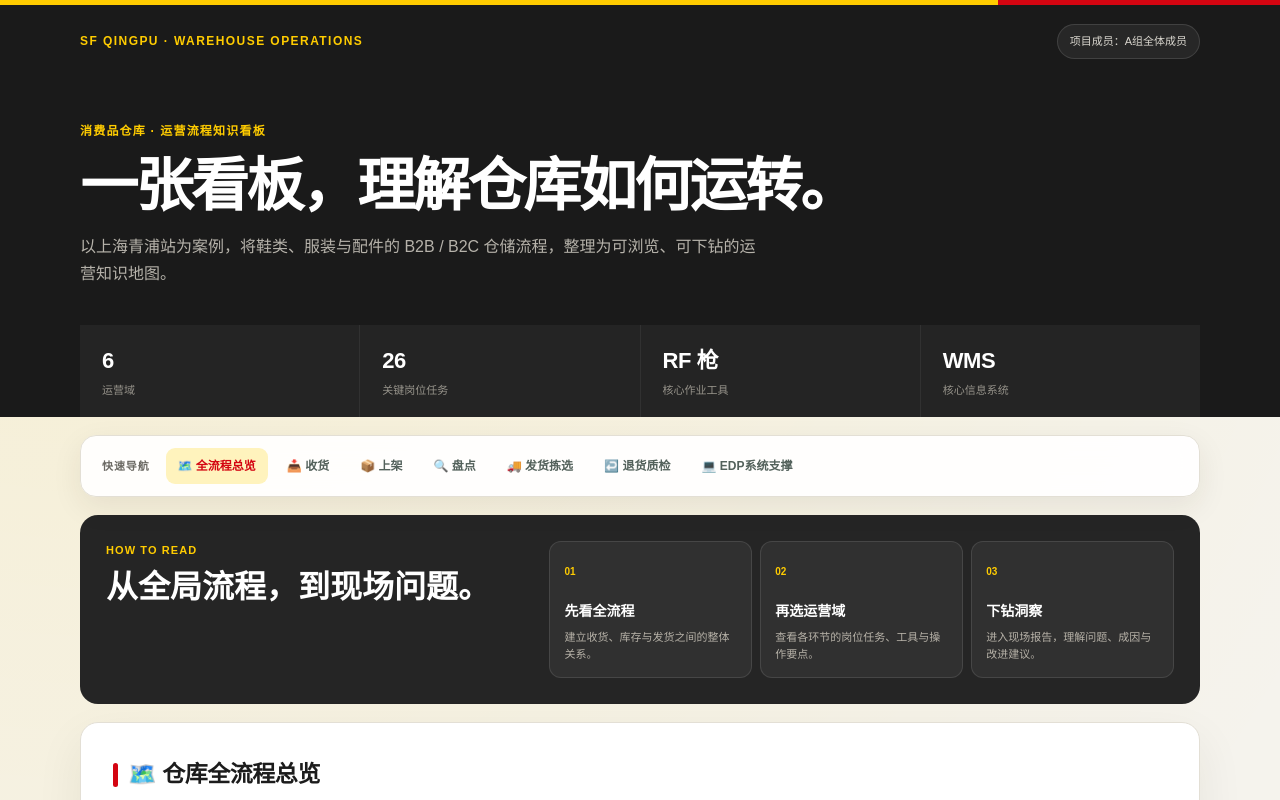
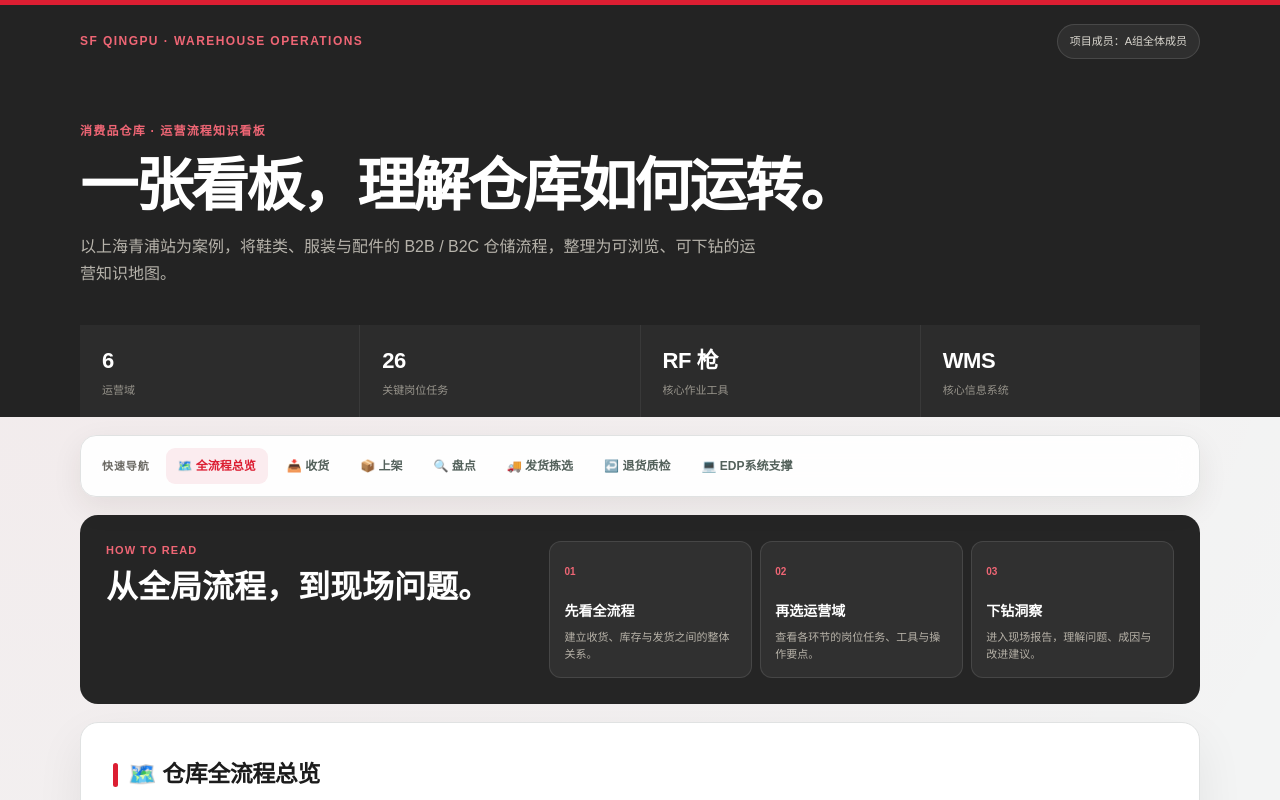
Before and after one commit to jamese5095/ecco-warehouse-dashboard, a plain HTML site: page index.html in a window 1280 px wide. Shown: the top 800 px of the page. Drawn offline with Linux system fonts and the light colour scheme; a script that the page names is missing.

Commit message:
Refine palette to SF Supply Chain visual language

```diff
--- a/index.html
+++ b/index.html
@@ -322,7 +322,7 @@ flowchart LR
     startOnLoad:true,
     theme:'base',
     securityLevel:'loose',
-    themeVariables:{ primaryColor:'#fff3bd',primaryTextColor:'#1c1c1c',primaryBorderColor:'#d40511',lineColor:'#6b6963',secondaryColor:'#ffe1e3',tertiaryColor:'#f7f5ef',fontFamily:'Arial, PingFang SC, Microsoft YaHei, sans-serif' },
+    themeVariables:{ primaryColor:'#fbecef',primaryTextColor:'#1c1c1c',primaryBorderColor:'#dc1e32',lineColor:'#6b6963',secondaryColor:'#f1f2f2',tertiaryColor:'#f7f7f7',fontFamily:'Arial, PingFang SC, Microsoft YaHei, sans-serif' },
     flowchart:{ useMaxWidth:false, htmlLabels:true, curve:'basis' }
   });
 </script>
--- a/site.css
+++ b/site.css
@@ -1,21 +1,20 @@
 :root {
-  --primary: #d40511 !important;
+  --primary: #dc1e32 !important;
   --green: #68706b !important;
-  --orange: #f2a900 !important;
-  --red: #d40511 !important;
+  --orange: #d97832 !important;
+  --red: #dc1e32 !important;
   --purple: #665f59;
-  --bg: #f5f3ed !important;
+  --bg: #f3f4f4 !important;
   --card: #ffffff !important;
   --text: #1c1c1c !important;
   --muted: #6b6963 !important;
-  --border: #e3dfd5 !important;
-  --hero: #1a1a1a;
-  --hero-soft: #242424;
-  --soft-green: #fff3bd;
-  --soft-amber: #fff0b3;
-  --dhl-yellow: #ffcc00;
-  --dhl-red: #d40511;
-  --shadow: 0 18px 48px rgba(47, 41, 28, .07);
+  --border: #e0e2e2 !important;
+  --hero: #232323;
+  --hero-soft: #2c2c2c;
+  --soft-green: #fbecef;
+  --soft-amber: #f7eee8;
+  --sf-red: #dc1e32;
+  --shadow: 0 18px 48px rgba(30, 35, 33, .07);
 }
 
 html { scroll-behavior: smooth; }
@@ -23,7 +22,7 @@ html { scroll-behavior: smooth; }
 body {
   min-height: 100vh;
   background:
-    radial-gradient(circle at 8% 0%, rgba(255, 204, 0, .12), transparent 28%),
+    radial-gradient(circle at 8% 0%, rgba(220, 30, 50, .055), transparent 28%),
     var(--bg) !important;
   color: var(--text) !important;
   font-family: Arial, "PingFang SC", "Microsoft YaHei", sans-serif !important;
@@ -40,12 +39,12 @@ header {
   color: #fff;
   text-align: left !important;
 }
-header::before { position: absolute; inset: 0 0 auto; content: ""; height: 5px; background: linear-gradient(90deg, var(--dhl-yellow) 0 78%, var(--dhl-red) 78% 100%); }
+header::before { position: absolute; inset: 0 0 auto; content: ""; height: 5px; background: var(--sf-red); }
 
 .home-page header { padding: 0 !important; }
 .hero-shell { width: min(1120px, calc(100% - 40px)); margin: 0 auto; padding: 24px 0 0; }
 .hero-top { display: flex; align-items: center; justify-content: space-between; gap: 20px; }
-.hero-brand { color: var(--dhl-yellow); font-size: 12px; font-weight: 800; letter-spacing: .12em; text-transform: uppercase; }
+.hero-brand { color: #ef6675; font-size: 12px; font-weight: 800; letter-spacing: .12em; text-transform: uppercase; }
 
 header .author {
   position: static !important;
@@ -61,7 +60,7 @@ header .author {
 }
 
 .hero-copy { max-width: 1000px; padding: clamp(38px, 5.5vw, 62px) 0 38px; }
-.hero-copy .hero-label { margin: 0 0 14px; color: var(--dhl-yellow); font-size: 12px; font-weight: 800; letter-spacing: .1em; }
+.hero-copy .hero-label { margin: 0 0 14px; color: #ef6675; font-size: 12px; font-weight: 800; letter-spacing: .1em; }
 header h1 {
   max-width: 100%;
   margin: 0 !important;
@@ -114,7 +113,7 @@ header .kpi .lbl { margin-top: 2px; color: #aaa69c; font-size: 11px !important;
   font-weight: 700;
   transition: color .15s ease, background .15s ease;
 }
-.toc a:hover, .toc a.is-active { color: var(--dhl-red) !important; background: var(--soft-green) !important; }
+.toc a:hover, .toc a.is-active { color: var(--sf-red) !important; background: var(--soft-green) !important; }
 
 .reading-guide {
   display: grid;
@@ -126,11 +125,11 @@ header .kpi .lbl { margin-top: 2px; color: #aaa69c; font-size: 11px !important;
   background: #252525;
   border-radius: 18px;
 }
-.reading-guide .guide-label { margin-bottom: 8px; color: var(--dhl-yellow); font-size: 11px; font-weight: 800; letter-spacing: .1em; }
+.reading-guide .guide-label { margin-bottom: 8px; color: #ef6675; font-size: 11px; font-weight: 800; letter-spacing: .1em; }
 .reading-guide h2 { font-size: clamp(23px, 3vw, 32px); line-height: 1.2; }
 .guide-steps { display: grid; grid-template-columns: repeat(3, 1fr); gap: 8px; }
 .guide-steps div { padding: 14px; background: rgba(255,255,255,.055); border: 1px solid rgba(255,255,255,.1); border-radius: 12px; }
-.guide-steps span { color: var(--dhl-yellow); font-size: 10px; font-weight: 800; }
+.guide-steps span { color: #ef6675; font-size: 10px; font-weight: 800; }
 .guide-steps b { display: block; margin-top: 16px; font-size: 14px; }
 .guide-steps p { margin: 6px 0 0; color: #b7b2a8; font-size: 11px; line-height: 1.55; }
 
@@ -144,7 +143,7 @@ header .kpi .lbl { margin-top: 2px; color: #aaa69c; font-size: 11px !important;
   box-shadow: var(--shadow) !important;
 }
 .card h2 { margin-bottom: 6px !important; color: var(--text) !important; font-size: clamp(19px, 2vw, 23px) !important; letter-spacing: -.02em; }
-.card h2.colored::before { content: ""; width: 5px; height: 24px; border-radius: 99px; background: var(--dhl-red); }
+.card h2.colored::before { content: ""; width: 5px; height: 24px; border-radius: 99px; background: var(--sf-red); }
 .card .desc { margin-bottom: 20px !important; color: var(--muted) !important; font-size: 13px !important; }
 .card .badge { margin-left: auto; padding: 5px 10px !important; background: #f3f0e8 !important; color: #625f58 !important; font-size: 10px !important; font-weight: 800 !important; letter-spacing: .04em; }
 
@@ -170,22 +169,22 @@ table {
   font-size: 12px !important;
 }
 th, td { padding: 11px 13px !important; border: 0 !important; border-bottom: 1px solid var(--border) !important; }
-th { color: #514e47; background: #fff6cf !important; font-size: 11px; letter-spacing: .02em; }
+th { color: #4f5251; background: #f2f3f3 !important; font-size: 11px; letter-spacing: .02em; }
 tr:last-child td { border-bottom: 0 !important; }
 tr:nth-child(even) td { background: #fbfaf7 !important; }
 
 .insight-link {
   margin-top: 20px !important;
   padding: 11px 14px !important;
-  color: var(--dhl-red) !important;
+  color: var(--sf-red) !important;
   background: var(--soft-green) !important;
-  border-color: #eadb9a !important;
+  border-color: #efc6cc !important;
   border-radius: 10px !important;
 }
-.insight-link:hover { background: #ffe990 !important; border-color: #d9bd49 !important; }
-.tip { color: #5e481f !important; background: var(--soft-amber) !important; border-left-color: var(--dhl-red) !important; border-radius: 0 10px 10px 0 !important; }
+.insight-link:hover { background: #f7dfe3 !important; border-color: #df9ca5 !important; }
+.tip { color: #59443d !important; background: var(--soft-amber) !important; border-left-color: var(--sf-red) !important; border-radius: 0 10px 10px 0 !important; }
 .legend { color: var(--muted) !important; }
-.tag.tool { color: var(--dhl-red) !important; background: var(--soft-green) !important; }
+.tag.tool { color: var(--sf-red) !important; background: var(--soft-green) !important; }
 
 footer { width: min(1120px, calc(100% - 40px)); margin: 0 auto 26px !important; padding-top: 24px; border-top: 1px solid var(--border); color: var(--muted) !important; }
 
@@ -193,16 +192,16 @@ footer { width: min(1120px, calc(100% - 40px)); margin: 0 auto 26px !important;
 .report-page header { padding: 72px 24px 56px !important; }
 .report-page header .back { top: 22px !important; color: #e5e1d8 !important; background: rgba(255,255,255,.06) !important; border-color: rgba(255,255,255,.14) !important; box-shadow: none !important; }
 .report-page header .back:hover { background: rgba(255,255,255,.12) !important; }
-.report-page header .domain { padding: 5px 11px !important; color: var(--dhl-yellow); background: rgba(255,204,0,.08) !important; border: 1px solid rgba(255,204,0,.18); font-size: 11px !important; font-weight: 800; letter-spacing: .05em; }
+.report-page header .domain { padding: 5px 11px !important; color: #f17885; background: rgba(220,30,50,.1) !important; border: 1px solid rgba(220,30,50,.22); font-size: 11px !important; font-weight: 800; letter-spacing: .05em; }
 .report-page header h1 { max-width: 900px; margin: 14px auto 0 !important; font-size: clamp(32px, 5vw, 52px) !important; text-align: center; }
 .report-page header p { margin: 14px auto 0 !important; text-align: center; }
 .report-page .container { width: min(960px, calc(100% - 40px)); }
 .report-page .meta { margin-top: 0 !important; }
 .report-page .meta .item { padding: 8px 11px !important; color: var(--muted) !important; background: #f7f5ef !important; border-color: var(--border) !important; border-radius: 9px !important; }
 .report-page .card h2 .num { width: 31px !important; height: 31px !important; background: var(--primary) !important; font-size: 13px !important; }
-.report-page .card h3 { color: var(--dhl-red) !important; }
-.report-page .callout { color: #534627 !important; background: var(--soft-green) !important; border-left-color: var(--dhl-red) !important; border-radius: 0 10px 10px 0 !important; }
-.report-page .callout strong { color: #302817 !important; }
+.report-page .card h3 { color: var(--sf-red) !important; }
+.report-page .callout { color: #514346 !important; background: var(--soft-green) !important; border-left-color: var(--sf-red) !important; border-radius: 0 10px 10px 0 !important; }
+.report-page .callout strong { color: #302426 !important; }
 .report-page ul, .report-page ol { padding-left: 4px; }
 .report-page li { padding-left: 4px; }
 
```
Also changed, not shown: count-insight.html (+1 -1 lines), receiving-insight.html (+1 -1 lines).
